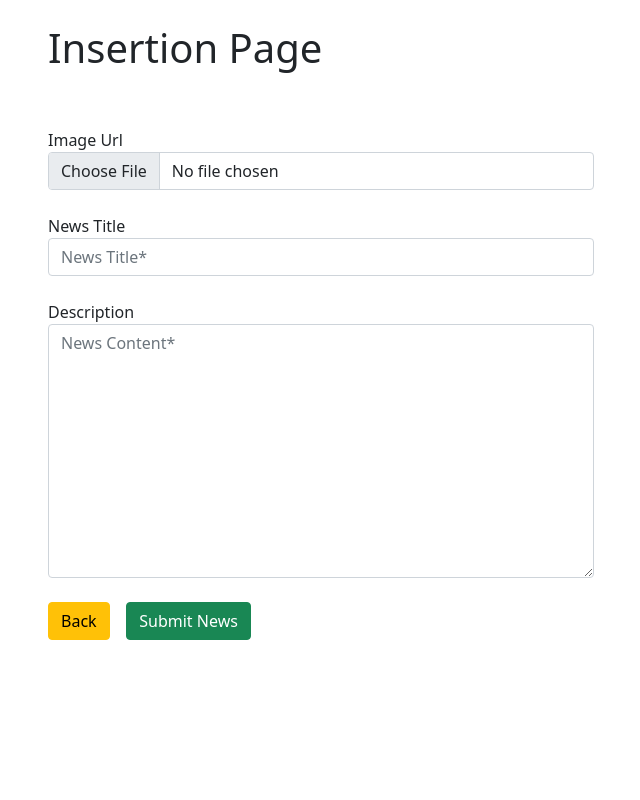
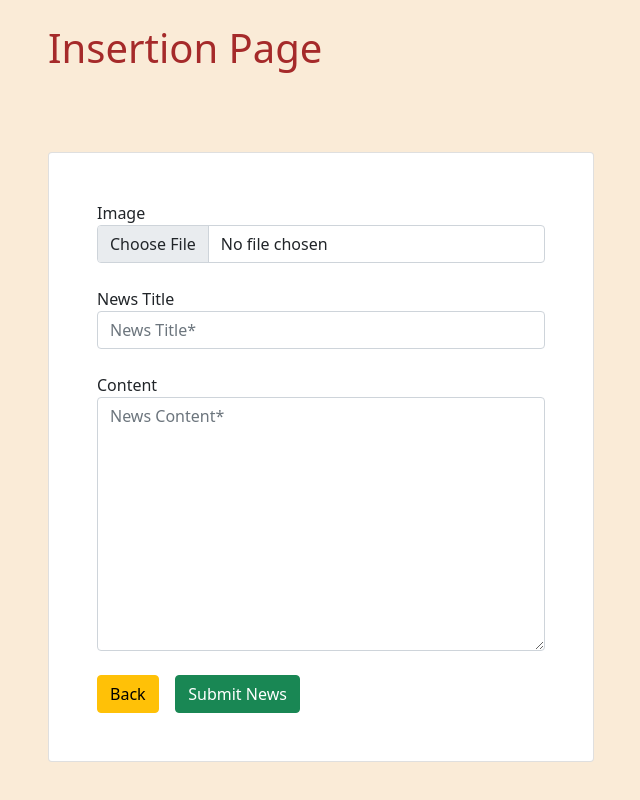
Before and after one commit to k-abhi1512/news, a Django app: page /insert/ in a window 1280 px wide. Shown: the whole page, without its empty margins (34-674 px from the left). Run offline with Django 3.2, Linux system fonts and the light colour scheme; some libraries are stand-ins or nearby versions.

Commit message:
some ui changes

```diff
--- /dev/null
+++ b/asses/news/static/css/style.css
@@ -0,0 +1,7 @@
+body {
+    background-color:antiquewhite;
+}
+
+h1 {
+    color: brown;
+}
--- a/asses/templates/base.html
+++ b/asses/templates/base.html
@@ -6,6 +6,7 @@
     <meta charset="utf-8">
     <link href="https://cdn.jsdelivr.net/npm/bootstrap@5.0.0-beta1/dist/css/bootstrap.min.css" rel="stylesheet" integrity="sha384-giJF6kkoqNQ00vy+HMDP7azOuL0xtbfIcaT9wjKHr8RbDVddVHyTfAAsrekwKmP1" crossorigin="anonymous">
     <link rel="stylesheet" href="https://stackpath.bootstrapcdn.com/font-awesome/4.7.0/css/font-awesome.min.css" integrity="sha384-wvfXpqpZZVQGK6TAh5PVlGOfQNHSoD2xbE+QkPxCAFlNEevoEH3Sl0sibVcOQVnN" crossorigin="anonymous">
+    <link rel="stylesheet" href="{% static 'css/style.css' %}">
 </head>
 <body>
     {% block content %} {% endblock %}
--- a/asses/templates/insert.html
+++ b/asses/templates/insert.html
@@ -19,9 +19,10 @@
 <div class="container">
     <div class="row">
         <div class="col-md-6">
+            <div class="card mt-4 mb-4 p-5">
                 <form method="POST" enctype="multipart/form-data">
                     {% csrf_token %}
-                <label>Image Url</label>
+                    <label>Image</label>
                     {{ form.image| add_class:"form-control mb-4"|attr:'required'|attr:'placeholder:News Title*'}}
                     <span class="error">
                         {{ form.image.errors}}
@@ -33,7 +34,7 @@
                         {{ form.title.errors}}
                     </span>
 
-                <label>Description</label>
+                    <label>Content</label>
                     {{ form.content| add_class:"form-control mb-4"|attr:'required'|attr:'placeholder:News Content*'}}
                     <span class="error">
                         {{ form.content.errors}}
@@ -44,5 +45,6 @@
             </div>
         </div>
     </div>
+</div>
 
 {% endblock %}
--- a/asses/templates/login.html
+++ b/asses/templates/login.html
@@ -14,6 +14,7 @@
     <div class="container">
         <div class="row">
             <div class="col-md-6">
+                <div class="card mt-4 mb-4 p-5">
                 {% for message in messages|slice:'1' %}
                 <h3> {{message}} </h3>
                 {% endfor %}
@@ -24,6 +25,7 @@
                 <label>Password</label><br>
                 <input class="form-control" name="password" type="text" placeholder="Password" required><br>
                 <button type="submit" class="btn btn-success">Submit</button>
+            </div>
             </form>
             </div>
         </div>
```
Lines whose indentation alone changed are shown as unchanged.
